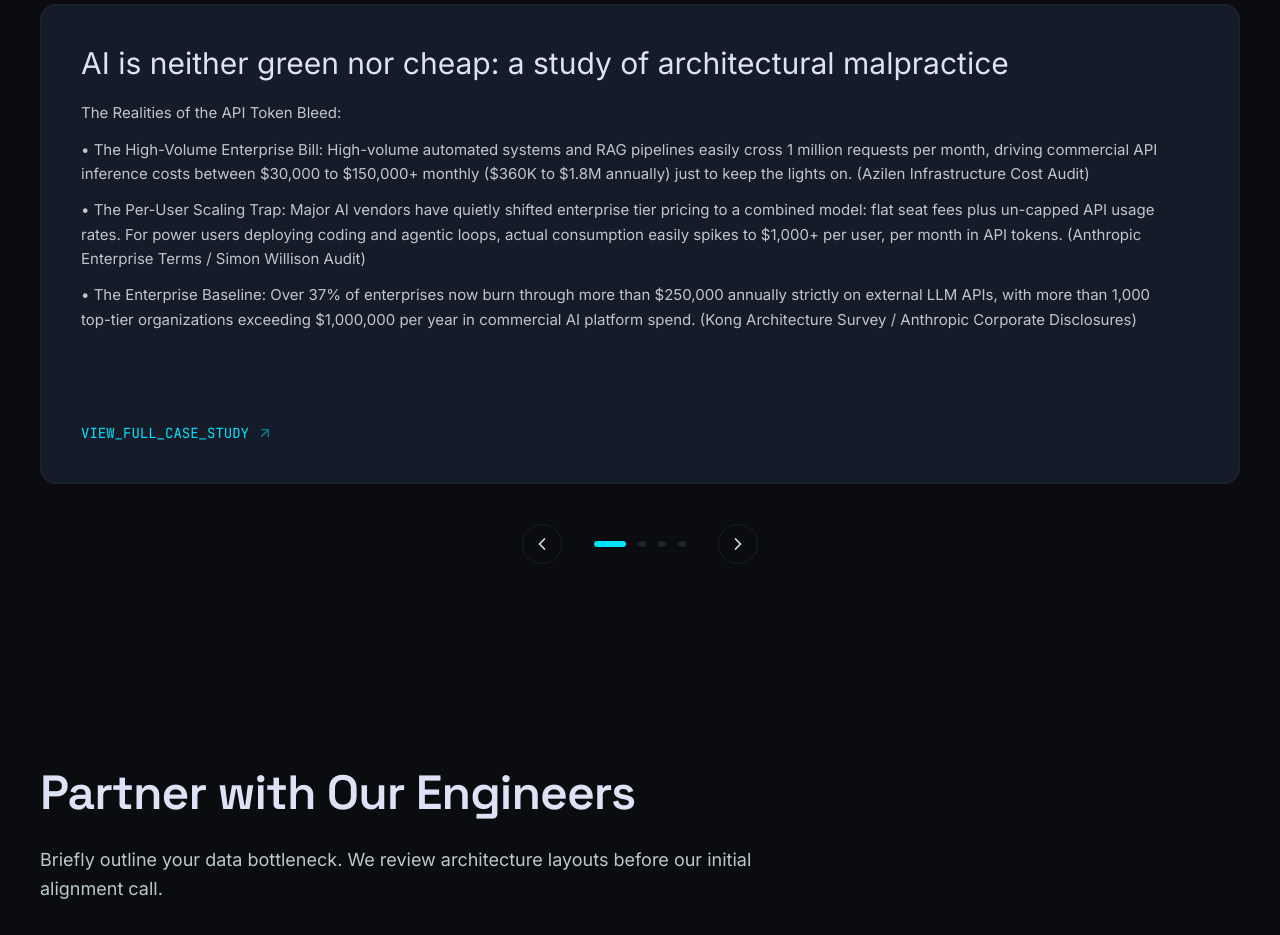
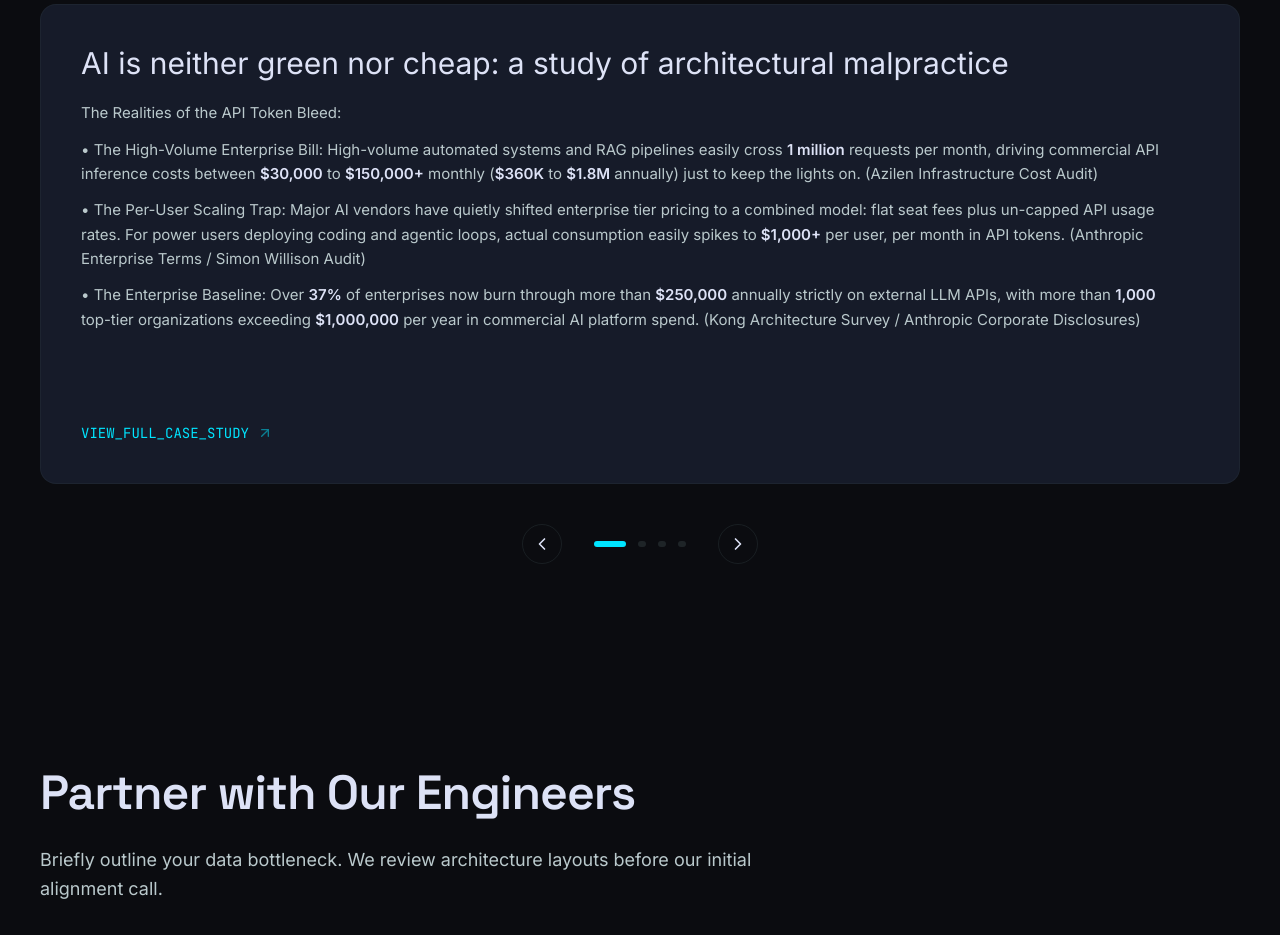
Before and after one commit to opensourcepundits/dot42, a React (Vite) app: page / in a window 1280 px wide. Shown: the part 5960-6895 px from the top of the page. Built offline with nearby package versions, Linux system fonts and the light colour scheme.

Commit message:
modal black bg and bolding

```diff
--- a/src/components/CaseStudies.tsx
+++ b/src/components/CaseStudies.tsx
@@ -106,7 +106,7 @@ const caseStudies = [
     title: "AI is neither green nor cheap: a study of architectural malpractice",
     metric: "Macroeconomic Reality",
     description:
-      "The Realities of the API Token Bleed:\n\n• The High-Volume Enterprise Bill: High-volume automated systems and RAG pipelines easily cross 1 million requests per month, driving commercial API inference costs between $30,000 to $150,000+ monthly ($360K to $1.8M annually) just to keep the lights on. (Azilen Infrastructure Cost Audit)\n\n• The Per-User Scaling Trap: Major AI vendors have quietly shifted enterprise tier pricing to a combined model: flat seat fees plus un-capped API usage rates. For power users deploying coding and agentic loops, actual consumption easily spikes to $1,000+ per user, per month in API tokens. (Anthropic Enterprise Terms / Simon Willison Audit)\n\n• The Enterprise Baseline: Over 37% of enterprises now burn through more than $250,000 annually strictly on external LLM APIs, with more than 1,000 top-tier organizations exceeding $1,000,000 per year in commercial AI platform spend. (Kong Architecture Survey / Anthropic Corporate Disclosures)",
+      "The Realities of the API Token Bleed:\n\n• The High-Volume Enterprise Bill: High-volume automated systems and RAG pipelines easily cross **1 million** requests per month, driving commercial API inference costs between **$30,000** to **$150,000+** monthly (**$360K** to **$1.8M** annually) just to keep the lights on. (Azilen Infrastructure Cost Audit)\n\n• The Per-User Scaling Trap: Major AI vendors have quietly shifted enterprise tier pricing to a combined model: flat seat fees plus un-capped API usage rates. For power users deploying coding and agentic loops, actual consumption easily spikes to **$1,000+** per user, per month in API tokens. (Anthropic Enterprise Terms / Simon Willison Audit)\n\n• The Enterprise Baseline: Over **37%** of enterprises now burn through more than **$250,000** annually strictly on external LLM APIs, with more than **1,000** top-tier organizations exceeding **$1,000,000** per year in commercial AI platform spend. (Kong Architecture Survey / Anthropic Corporate Disclosures)",
     image: "https://images.unsplash.com/photo-1551288049-bebda4e38f71?auto=format&fit=crop&q=80&w=2070",
     article: ARTICLE_CONTENT
   },
@@ -115,7 +115,7 @@ const caseStudies = [
     title: "Small custom models are the way to go",
     metric: "80% Workload",
     description:
-      "• The Challenge: Businesses are increasingly frustrated by the bloated infrastructure and unpredictable costs of general-purpose models, which often process unnecessary data and struggle with highly specialized, domain-specific tasks.\n\n• The Solution: We transitioned workflows to lean, custom-trained Small Language Models (SLMs) fine-tuned on curated industry datasets, enabling high-performance inference that runs entirely on cost-effective, edge-ready hardware.\n\n• The Impact: Achieved a 90% reduction in infrastructure overhead and 4x faster response times, while significantly boosting task-specific accuracy and ensuring total data sovereignty.",
+      "• The Challenge: Businesses are increasingly frustrated by the bloated infrastructure and unpredictable costs of general-purpose models, which often process unnecessary data and struggle with highly specialized, domain-specific tasks.\n\n• The Solution: We transitioned workflows to lean, custom-trained Small Language Models (SLMs) fine-tuned on curated industry datasets, enabling high-performance inference that runs entirely on cost-effective, edge-ready hardware.\n\n• The Impact: Achieved a **90%** reduction in infrastructure overhead and **4x** faster response times, while significantly boosting task-specific accuracy and ensuring total data sovereignty.",
     image: "https://images.unsplash.com/photo-1587620962725-abab7fe55159?auto=format&fit=crop&q=80&w=1931",
     article: ARTICLE_2_CONTENT
   },
@@ -124,7 +124,7 @@ const caseStudies = [
     title: "Deterministic Vision Pipelines for High-Speed Manufacturing",
     metric: "$2.4M Annual Savings",
     description:
-      "• The Challenge: An automotive parts supplier suffered from microscopic production-line defects that evaded human QA, resulting in systemic downstream assembly errors and massive monthly product scrap.\n\n• The Solution: We engineered and quantized a custom localized neural network (using INT8 optimization), deploying it directly onto NVIDIA Jetson hardware at the assembly line for strictly offline inference.\n\n• The Impact: Attained sub-millisecond local processing speed without ever touching the cloud. The system detected 99.8% of defects on the line, producing immediate operational savings of $2.4M per year.",
+      "• The Challenge: An automotive parts supplier suffered from microscopic production-line defects that evaded human QA, resulting in systemic downstream assembly errors and massive monthly product scrap.\n\n• The Solution: We engineered and quantized a custom localized neural network (using INT8 optimization), deploying it directly onto NVIDIA Jetson hardware at the assembly line for strictly offline inference.\n\n• The Impact: Attained sub-millisecond local processing speed without ever touching the cloud. The system detected **99.8%** of defects on the line, producing immediate operational savings of **$2.4M** per year.",
     image: "https://images.unsplash.com/photo-1581091226825-a6a2a5aee158?auto=format&fit=crop&q=80&w=2070",
   },
   {
@@ -132,7 +132,7 @@ const caseStudies = [
     title: "Preemptive Churn Interception via Behavioral Analytics",
     metric: "+22% LTV Retention",
     description:
-      "• The Challenge: A massive enterprise SaaS platform struggled with reactive churn management. They were frequently losing their highest-value subscribers because their data systems could not reliably flag early dissatisfaction signals.\n\n• The Solution: We integrated algorithmic forecasting models to project precise lifetime value against highly nuanced transactional data, seamlessly hooking proactive engagement triggers into their CRM environments.\n\n• The Impact: The client successfully shifted from reactive damage repair to proactive rescue, identifying high-risk accounts weeks earlier and increasing total top-tier subscriber LTV by 22%.",
+      "• The Challenge: A massive enterprise SaaS platform struggled with reactive churn management. They were frequently losing their highest-value subscribers because their data systems could not reliably flag early dissatisfaction signals.\n\n• The Solution: We integrated algorithmic forecasting models to project precise lifetime value against highly nuanced transactional data, seamlessly hooking proactive engagement triggers into their CRM environments.\n\n• The Impact: The client successfully shifted from reactive damage repair to proactive rescue, identifying high-risk accounts weeks earlier and increasing total top-tier subscriber LTV by **22%**.",
     image: "https://images.unsplash.com/photo-1551288049-bebda4e38f71?auto=format&fit=crop&q=80&w=2070",
   },
 ];
@@ -140,6 +140,15 @@ const caseStudies = [
 export function CaseStudies() {
   const [currentIndex, setCurrentIndex] = useState(0);
   const [selectedArticle, setSelectedArticle] = useState<{title: string, content: string} | null>(null);
+
+  const formatText = (text: string) => {
+    return text.split(/(\*\*.*?\*\*)/).map((part, i) => {
+      if (part.startsWith('**') && part.endsWith('**')) {
+        return <strong key={i} className="font-semibold text-on-surface">{part.slice(2, -2)}</strong>;
+      }
+      return part;
+    });
+  };
 
   const nextSlide = () => {
     setCurrentIndex((prev) => (prev + 1) % caseStudies.length);
@@ -199,7 +208,7 @@ export function CaseStudies() {
                   </h3>
                   <div className="text-on-surface-variant text-[15px] leading-relaxed bg-transparent font-body-md space-y-3 pr-4">
                     {caseStudies[currentIndex].description.split('\n\n').map((paragraph, idx) => (
-                      <p key={idx}>{paragraph}</p>
+                      <p key={idx}>{formatText(paragraph)}</p>
                     ))}
                   </div>
                 </div>
@@ -263,7 +272,7 @@ export function CaseStudies() {
             initial={{ opacity: 0 }}
             animate={{ opacity: 1 }}
             exit={{ opacity: 0 }}
-            className="fixed inset-0 z-[100] flex items-center justify-center p-4 sm:p-6 md:p-12 bg-surface/90 backdrop-blur-sm"
+            className="fixed inset-0 z-[100] flex items-center justify-center p-4 sm:p-6 md:p-12 bg-black/95"
             onClick={() => setSelectedArticle(null)}
           >
             <motion.div
```
